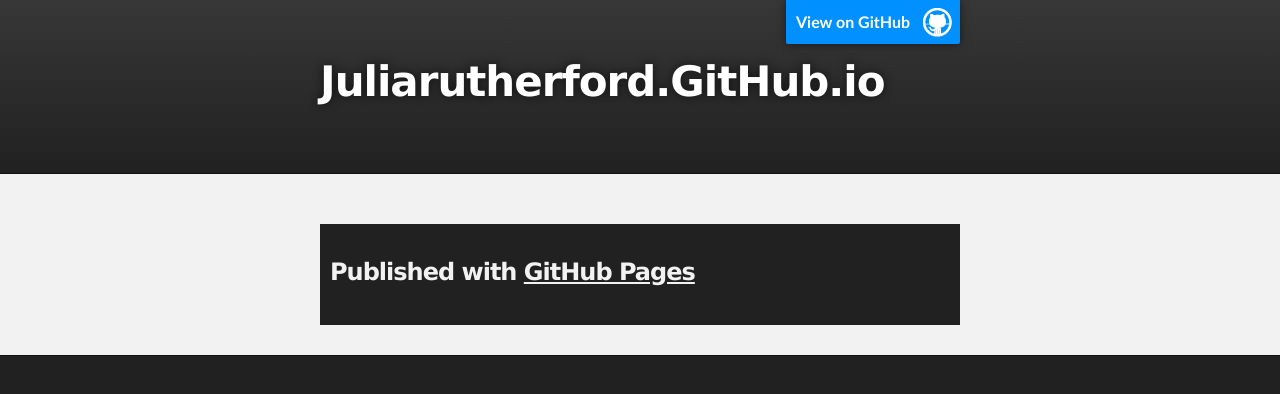
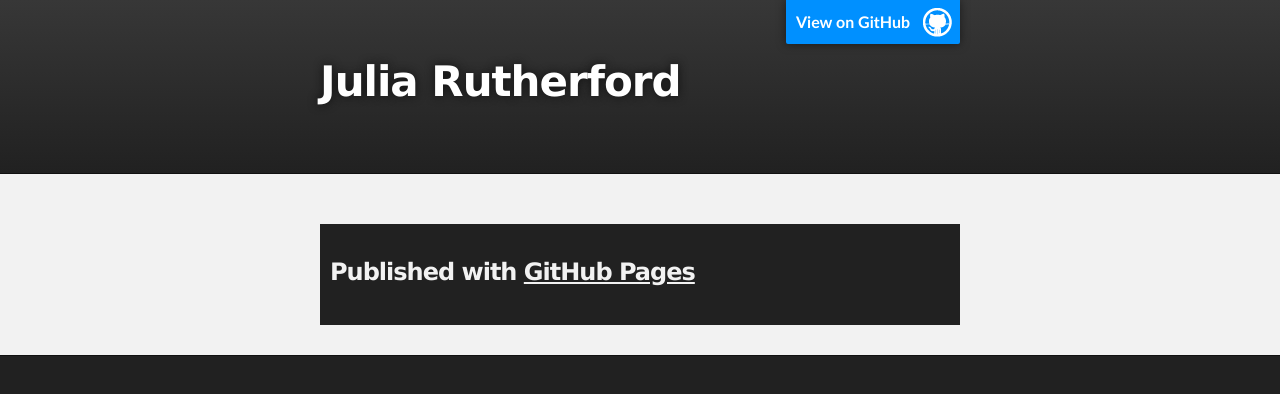
Before and after one commit to juliarutherford/juliarutherford.github.io, a plain HTML site: page index.html in a window 1280 px wide. Drawn offline with Linux system fonts and the light colour scheme.

Commit message:
Update index.html

```diff
--- a/index.html
+++ b/index.html
@@ -18,7 +18,7 @@
         <header class="inner">
           <a id="forkme_banner" href="https://github.com/juliarutherford">View on GitHub</a>
 
-          <h1 id="project_title">Juliarutherford.GitHub.io</h1>
+          <h1 id="project_title">Julia Rutherford</h1>
           <h2 id="project_tagline"></h2>
 
         </header>
```
